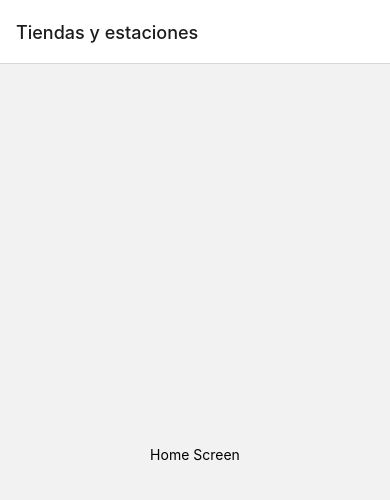
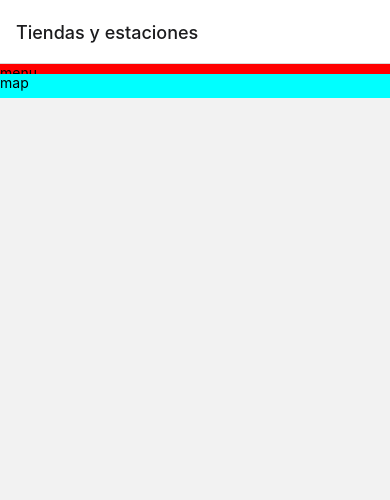
Before and after one commit to stealth14/challenge, a React Native app: screen / in a window 390 px wide. Shown: the top 500 px of the page. Built offline with nearby package versions, Linux system fonts and the light colour scheme.

Commit message:
home layout

```diff
--- a/components/HomeScreen.tsx
+++ b/components/HomeScreen.tsx
@@ -1,10 +1,26 @@
 import React from "react";
-import { Text, View } from "react-native";
+import { Text, View, StyleSheet } from "react-native";
 
 export default function HomeScreen() {
   return (
-    <View style={{ flex: 1, alignItems: "center", justifyContent: "center" }}>
-      <Text>Home Screen</Text>
+    <View>
+      <View style={styles.menu}>
+        <Text>menu</Text>
+      </View>
+      <View style={styles.mapContainer}>
+        <Text>map</Text>
+      </View>
     </View>
   );
 }
+
+const styles = StyleSheet.create({
+  menu: {
+    backgroundColor: "red",
+    height: "30%",
+  },
+  mapContainer: {
+    backgroundColor: "cyan",
+    height: "70%",
+  },
+});
```
